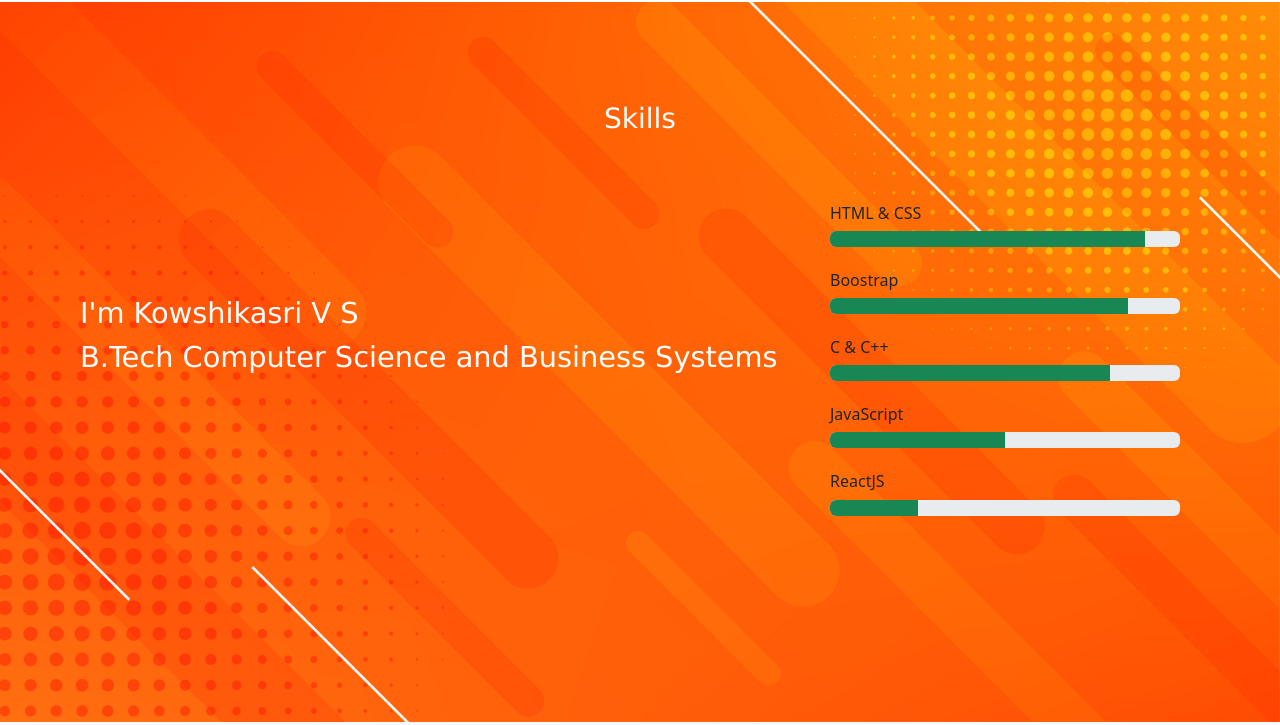
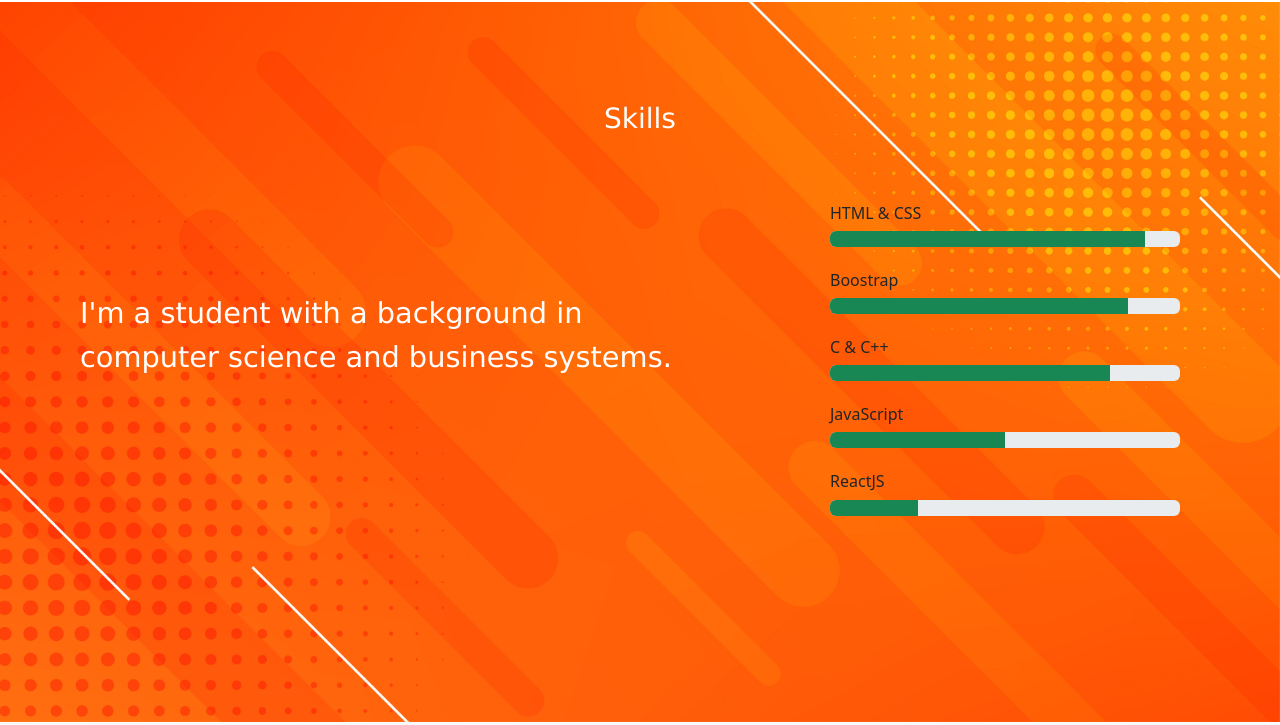
Before and after one commit to Kowshikasri/Portfolio, a plain HTML site: page index.html in a window 1280 px wide. Shown: the part 1438-2163 px from the top of the page. Drawn offline with nearby package versions, Linux system fonts and the light colour scheme.

Commit message:
Update index.html

```diff
--- a/index.html
+++ b/index.html
@@ -61,9 +61,7 @@
 
 <div class="col">
     <p class="text">
-      I'm Kowshikasri V S
-        <br>
-      B.Tech Computer Science and Business Systems
+      I'm a student with a background in <br> computer science and business systems.
     </p>
 
   <div class="pro">
```
